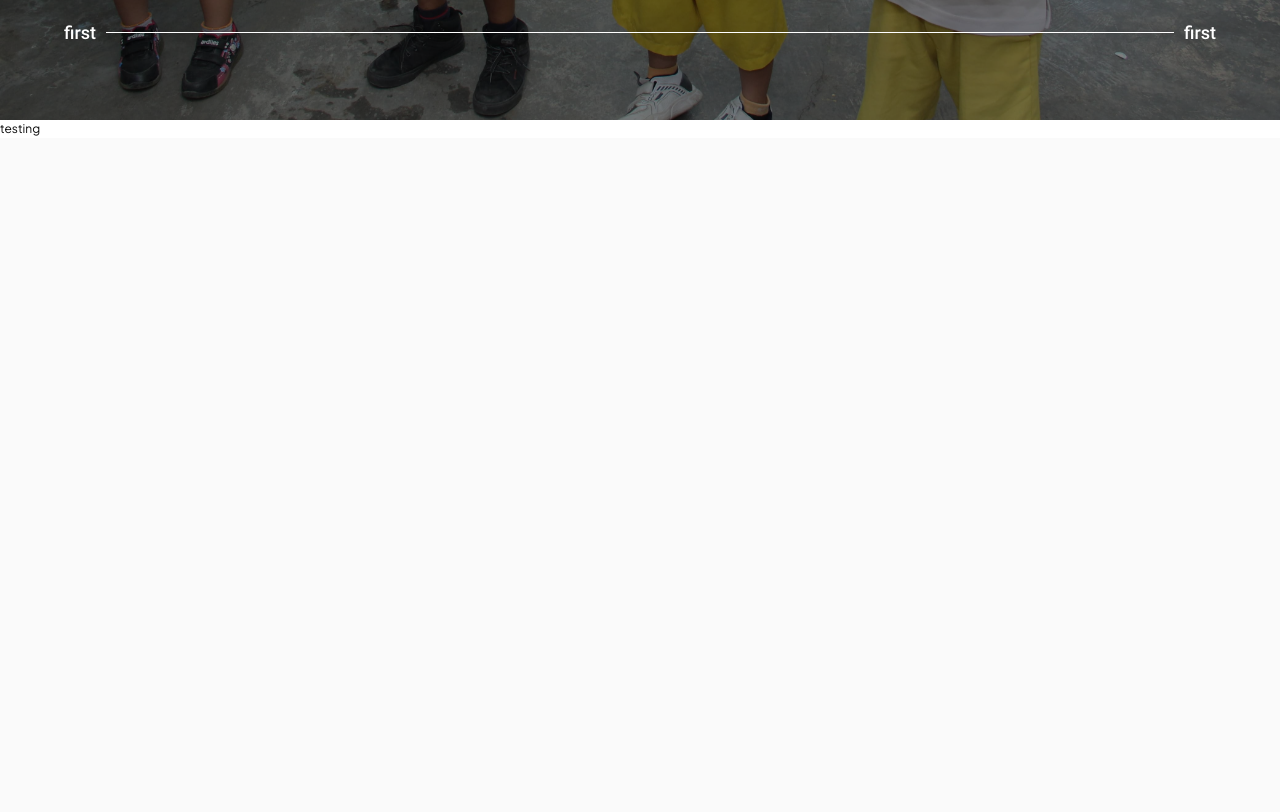
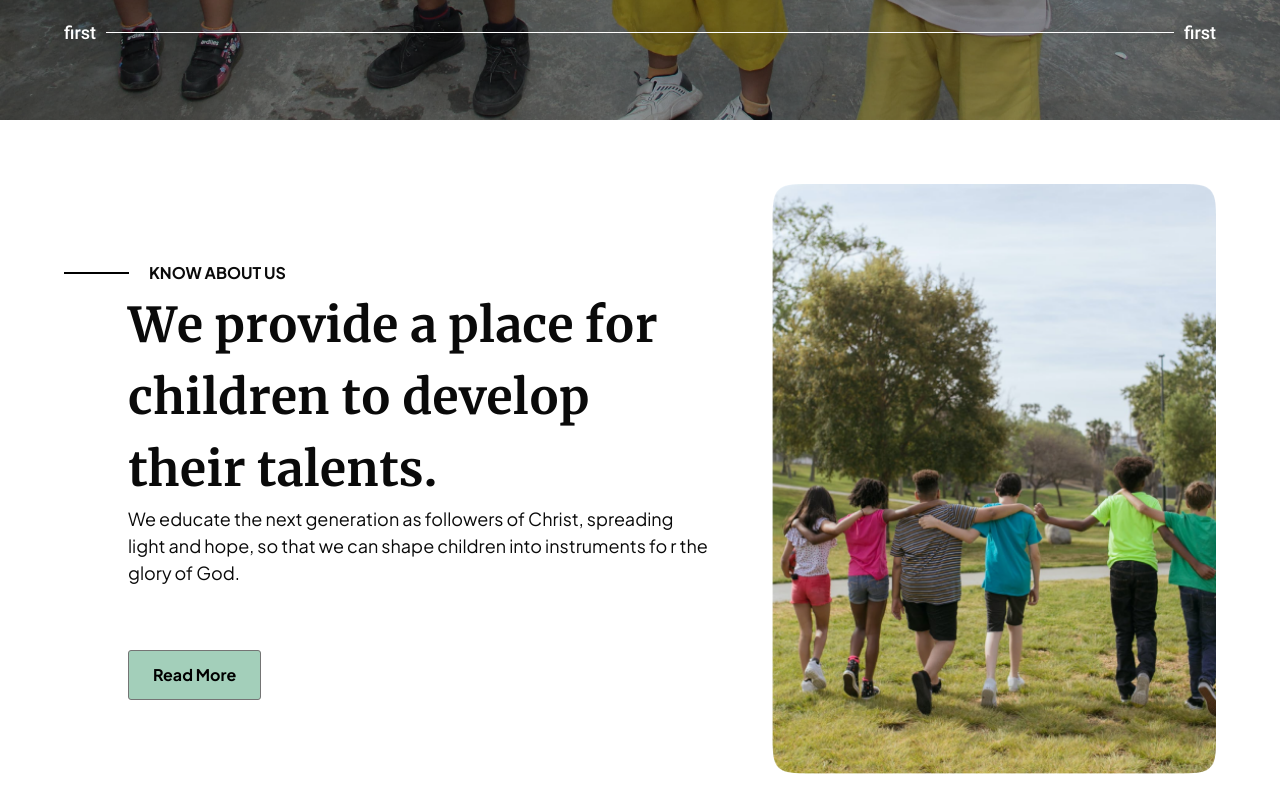
Before and after one commit to idkwhyi/hope_house_foundation, a Next.js app: page / in a window 1280 px wide. Shown: the part 740-1552 px from the top of the page. Before the commit the page ends 878 px from the top, so only its background shows below. Built offline with nearby package versions, Linux system fonts and the light colour scheme.

Commit message:
build home about us section

```diff
--- /dev/null
+++ b/src/app/HomeAboutUs.tsx
@@ -0,0 +1,47 @@
+import React from "react";
+import Line from "@/components/line/Line";
+import { ButtonCta } from "@/components/button/ButtonCta";
+import Image from "next/image";
+
+const HomeAboutUs = () => {
+  const button_bg = "#a3cfba"
+  const button_bg_hover = "#8FC0A9";
+  return (
+    <section className="w-screen px-[6.4rem] py-[6.4rem] flex items-center justify-between gap-[6.4rem]">
+      <div className="w-fit">
+
+        <div className="w-fit flex items-center justify-center gap-8">
+          <Line LineColor="black" />
+          <h2 className="jakarta-bold text-[1.6rem]">KNOW ABOUT US</h2>
+        </div>
+
+        <div className="w-full h-full flex flex-col gap-[6.4rem] pl-[6.4rem]">
+          <div className="w-fit">
+            <h3 className="merri-bold bold text-[4.8rem] w-[58rem]">We provide a place for children to develop their talents.</h3>
+            <p className="jakarta-regular text-[1.8rem] w-[58rem]">We educate the next generation as followers of Christ, spreading light and hope, so that we can shape children into instruments fo r the glory of God.</p>
+          </div>
+          <ButtonCta
+            text="Read More"
+            link="#"
+            background_color={button_bg}
+            background_color_hover={button_bg_hover}
+            padding_x="2.4rem"
+            padding_y="2.4rem"
+            font_weight="bold"
+            font_color="black"
+            border_color="#747474"
+          />
+        </div>
+
+      </div>
+      <Image
+        src={'/images/aboutbg.png'}
+        alt="logo"
+        width={500}
+        height={680}
+        />
+    </section>
+  );
+};
+
+export default HomeAboutUs;
--- a/src/app/page.tsx
+++ b/src/app/page.tsx
@@ -1,5 +1,6 @@
 import HomeHero from "@/components/hero/HomeHero";
 import NavBar from "@/components/navbar/NavBar";
+import HomeAboutUs from "./HomeAboutUs";
 
 export default function Home() {
   return (
@@ -8,7 +9,8 @@ export default function Home() {
       <NavBar />
       <main className="flex flex-col h-fit">
         <HomeHero/>
-        testing
+        {/* know about us section */}
+        <HomeAboutUs/>
       </main>
     </>
   );
--- a/src/components/hero/HomeHero.tsx
+++ b/src/components/hero/HomeHero.tsx
@@ -11,10 +11,10 @@ const HomeHero = () => {
       className="relative w-full h-screen bg-cover bg-center"
       style={{ backgroundImage: `url(${heroImage.src})` }} // Correctly referencing the imported image
     >
-      <div className="absolute inset-0 bg-black opacity-50"></div>
+      <div className="absolute inset-0 bg-black opacity-40"></div>
       <div className="p-6 lg:px-[6.4rem] lg:py-[7.2rem] relative z-10 w-full h-full flex flex-col items-center justify-between">
 
-        <div className="flex flex-col items-center lg:items-start justify-center w-full max-w-full h-full max-h-full text-white text-center gap-14">
+        <div className="flex flex-col items-center lg:items-start justify-center w-full max-w-full h-full max-h-full text-white text-center gap-14 p-12">
           <h1 className="text-white merri-black text-[4.8rem] lg:text-[6.4rem] lg:text-left">
             Indonesia <br />
             Hope House <br />
--- /dev/null
+++ b/src/components/line/Line.tsx
@@ -0,0 +1,14 @@
+import React from "react";
+
+interface LineInterface {
+  LineColor: string;
+}
+
+const Line = ({LineColor}: LineInterface ) => {
+  return <hr
+    style={{
+      borderColor: LineColor,
+    }} className="w-[6.5rem] border-t-2 border-solid border-white my-6" />;
+};
+
+export default Line;
--- a/src/styles/globals.css
+++ b/src/styles/globals.css
@@ -9,7 +9,7 @@
 }
 @font-face {
   font-family: 'merriweather-bold';
-  src: url('../../public/fonts/Merriweather/Merriweather-Regular.ttf');
+  src: url('../../public/fonts/Merriweather/Merriweather-Bold.ttf');
 }
 @font-face {
   font-family: 'merriweather-black';
```
Also changed, not shown: public/images/aboutbg.png (added).
